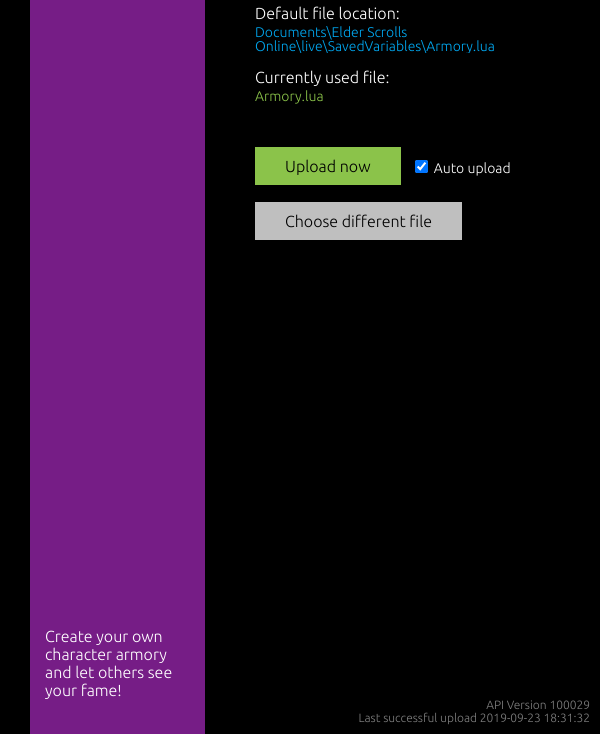
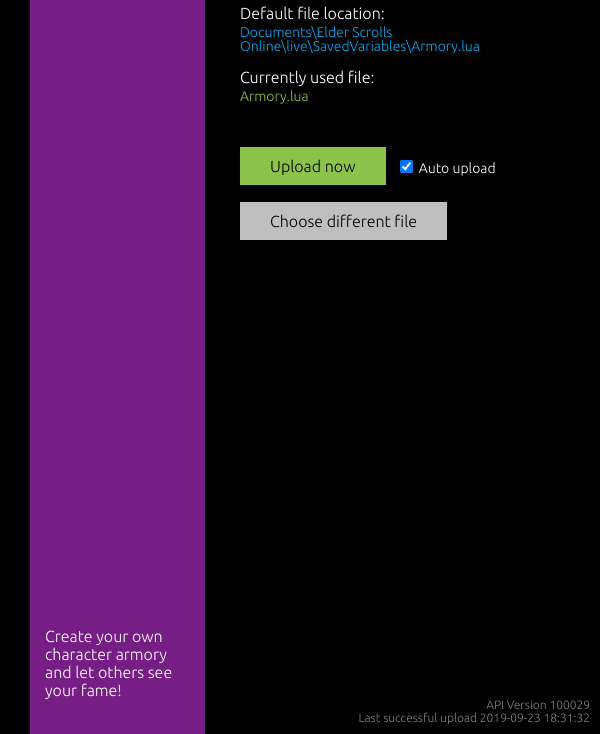
Before and after one commit to aaxc/eso-armory-file-uploader, an Electron app: page index.html in a window 600 px wide. Shown: the part 66-800 px from the top of the page. Drawn offline with Linux system fonts and the light colour scheme.

Commit message:
Style changes and todo list

```diff
--- a/css/styles.css
+++ b/css/styles.css
@@ -31,7 +31,7 @@ body {
 
 .basic {
     height: calc(100% - 50px);
-    width: 345px;
+    width: 360px;
     float: right;
     text-align: left;
 }
@@ -128,6 +128,7 @@ footer {
 }
 
 .button {
+    cursor: pointer;
     border: none;
     padding: 10px 30px 10px 30px;
 }
```
Also changed, not shown: README.md.
